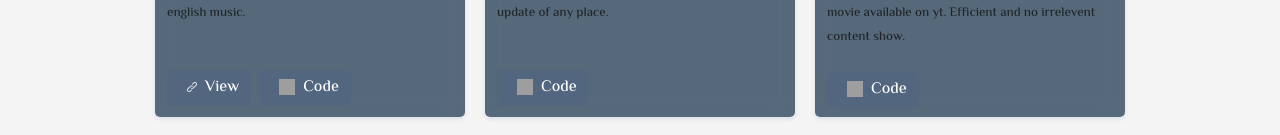
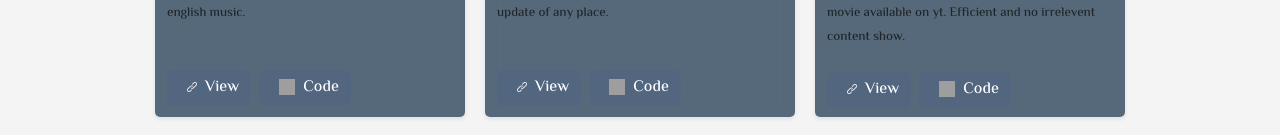
Before and after one commit to Abhinavrajsrivastav/AbhainavSrivastav, a React (Create React App) app: page / in a window 1280 px wide. Shown: the part 477-612 px from the top of the page. Built offline with nearby package versions, Linux system fonts and the light colour scheme; grey boxes are pictures that could not be loaded.

Commit message:
09-03-2024-002

```diff
--- a/src/Components/Works/WorkPage.jsx
+++ b/src/Components/Works/WorkPage.jsx
@@ -13,8 +13,8 @@ const WorkPage = () => {
       </div>
       <div className="Page-Cards">
         <CardsPage src={"./images/Works/Cold-pay.png"} gitHub={"https://github.com/Abhinavrajsrivastav/React-Projects/tree/master/Musics/hinlish"} name={"HindLish"} about={"A music player collections of some best hindi and english music"} link={"https://healsync.onrender.com/"} toolImg={["react.png"]}/>
-        <CardsPage src={"./images/Works/WheatherApp.png"} gitHub={"https://github.com/Abhinavrajsrivastav/SpringBootProjects/tree/main/WhetherApp/demo"} name={"Weather app"} about={"A weather application, gives real time weather update of any place"} link={""}  toolImg={["react.png","leaf.png"]}/>
-        <CardsPage src={"./images/Works/Movie-Finder.png"} gitHub={"https://github.com/Abhinavrajsrivastav/SpringBootProjects/tree/main/moviefinder"} name={"Movie Finder"} about={"An youtube usecase, this app help user to find any movie available on yt. Efficient and no irrelevent content show"} link={""} toolImg={["react.png","leaf.png"]}/>
+        <CardsPage src={"./images/Works/WheatherApp.png"} gitHub={"https://github.com/Abhinavrajsrivastav/SpringBootProjects/tree/main/WhetherApp/demo"} name={"Weather app"} about={"A weather application, gives real time weather update of any place"} link={"https://www.linkedin.com/posts/abhinav-raj-srivastav-599aaa1b2_javadevelopment-springboot-javascripts-activity-7149425500443017216-ut8D?utm_source=share&utm_medium=member_desktop"}  toolImg={["react.png","leaf.png"]}/>
+        <CardsPage src={"./images/Works/Movie-Finder.png"} gitHub={"https://github.com/Abhinavrajsrivastav/SpringBootProjects/tree/main/moviefinder"} name={"Movie Finder"} about={"An youtube usecase, this app help user to find any movie available on yt. Efficient and no irrelevent content show"}  link={"https://www.linkedin.com/posts/abhinav-raj-srivastav-599aaa1b2_springboot-javascripts-java-activity-7155206688197758977-9tIt?utm_source=share&utm_medium=member_desktop"}toolImg={["react.png","leaf.png"]}/>
         <CardsPage src={"./images/Works/CodeBuddi.png"} gitHub={"https://github.com/Abhinavrajsrivastav/SpringBootProjects/tree/main/OpenAi"} name={"Code Buddy"} about={"An Spring Ai and OpenAi based project, help programmers in their code to debug, write codes and will answer effectively."} link={""} toolImg={["chat-gpt.png","react.png","leaf.png"]}/>
         <CardsPage src={"./images/Works/StdudentManage.png"} gitHub={"https://github.com/Abhinavrajsrivastav/SpringBootProjects/tree/main/StudentManagement_"} name={"Student Management System"} about={"Student Management System"}  link={""} toolImg={["react.png","leaf.png"]}/>
         <CardsPage src={"./images/Works/Musics.png"} gitHub={"https://github.com/Abhinavrajsrivastav/React-Projects/tree/master/Musics/mymusics"} name={"New Word"} about={"A music player collections of some best Arman malik's songs."} link={""} toolImg={["react.png"]}/>
```
